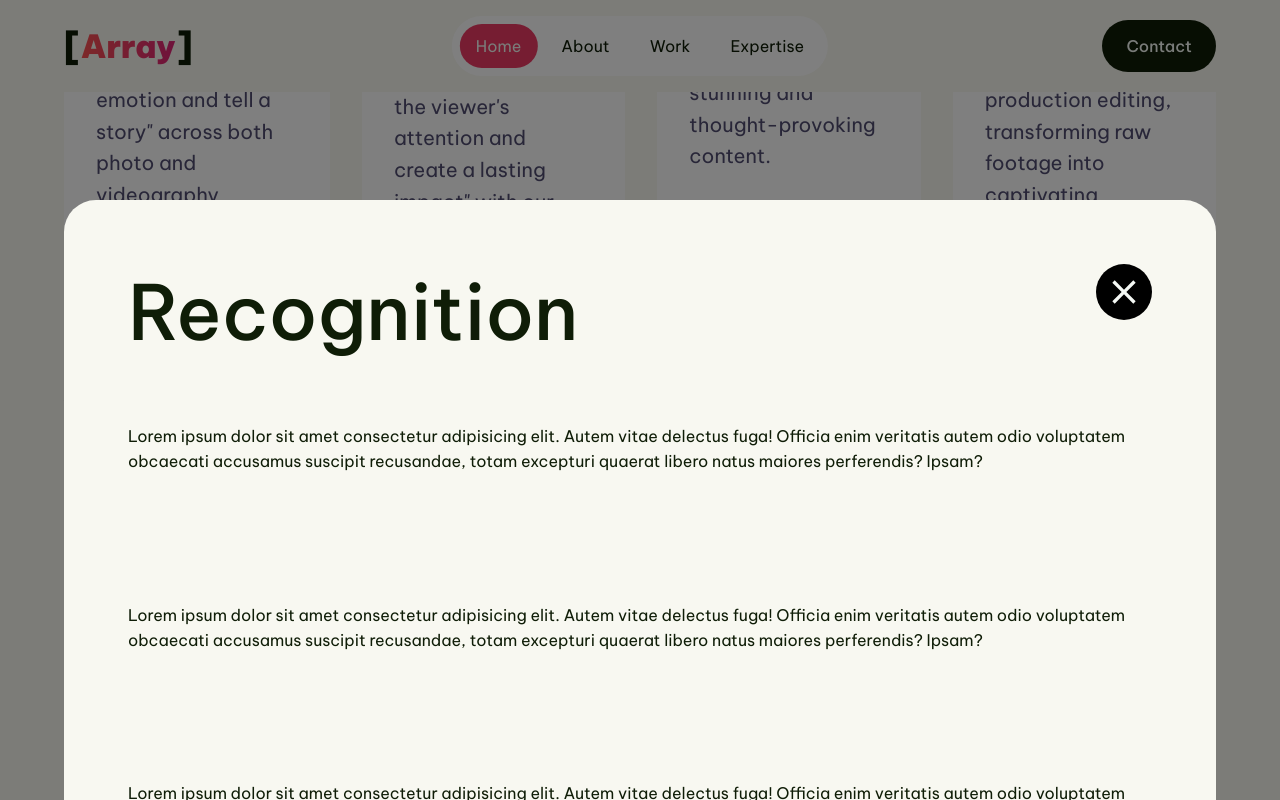
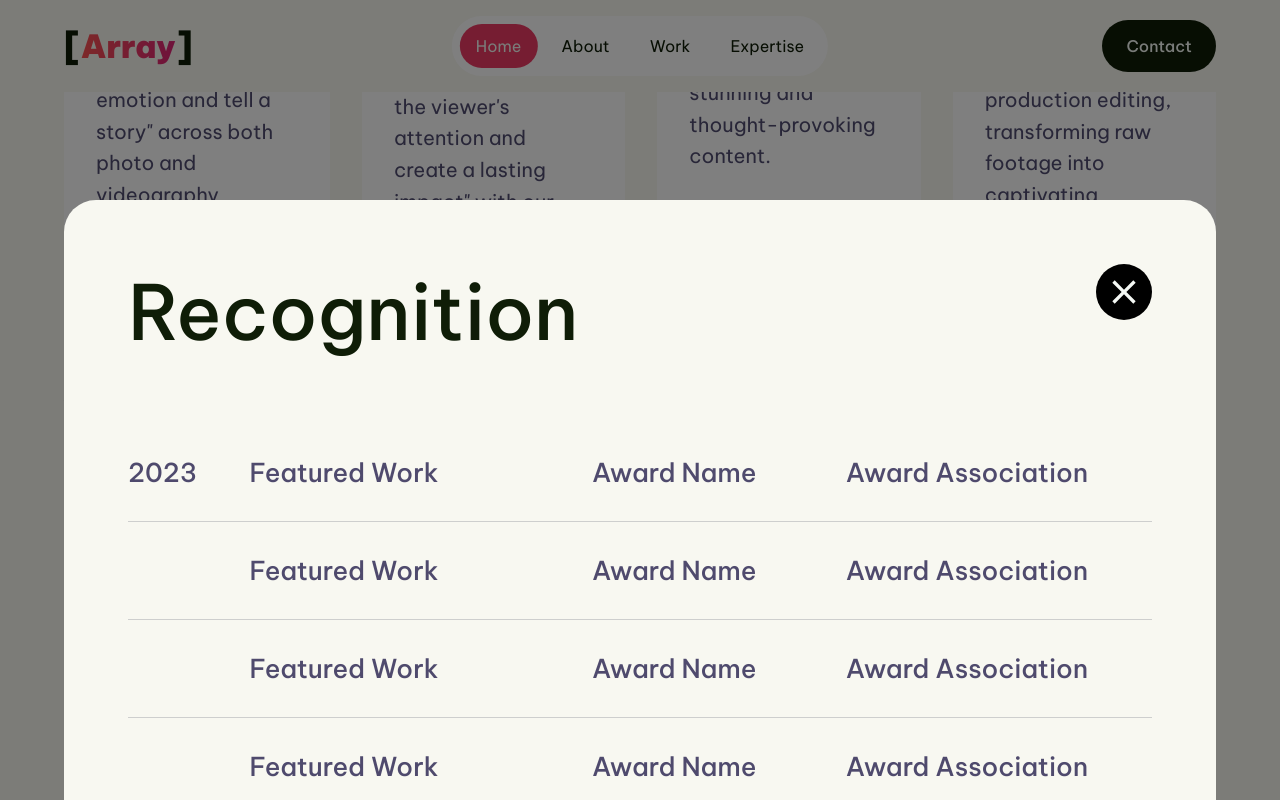
Before and after one commit to SnayderRodrigues/react-study, a React (Vite) app: page / in a window 1280 px wide. Both pictures are taken after a click on the button "See all awards". Shown: the part 10257-11057 px from the top of the page. Built offline with nearby package versions, Linux system fonts and the light colour scheme.

Commit message:
finish the low-fidelity prototype of the awards modal

```diff
--- a/src/components/AwardsModal.jsx
+++ b/src/components/AwardsModal.jsx
@@ -1,56 +1,101 @@
 import { MdClose } from "react-icons/md";
 
-const AwardsModal = ({closeModal}) => {
-
-
-
-    return (
-    <div className="awardsModal">
-      <div className="awardsModal__backdrop"></div>
+const AwardsModal = ({ closeModal }) => {
+  return (
+    <div className="awardsModal" data-lenis-prevent>
+      <div
+        className="awardsModal__backdrop"
+        onClick={() => {
+          closeModal(false);
+          document.body.classList.remove("scroll-lock");
+        }}
+      ></div>
       <div className="wrapper awardsModal__wrapper">
         <div className="wrapper awardsModal__body">
-          <button className="awardsModal__closeButton button" onClick={() => closeModal(false)}>
+          <button
+            className="awardsModal__closeButton button"
+            onClick={() => {
+              closeModal(false);
+              document.body.classList.remove("scroll-lock");
+            }}
+          >
             <MdClose />
           </button>
           <div className="awardsModal__title">
             <span>Recognition</span>
           </div>
-          <p>
-            Lorem ipsum dolor sit amet consectetur adipisicing elit. Autem vitae
-            delectus fuga! Officia enim veritatis autem odio voluptatem
-            obcaecati accusamus suscipit recusandae, totam excepturi quaerat
-            libero natus maiores perferendis? Ipsam?
-          </p>
-          <p>
-            Lorem ipsum dolor sit amet consectetur adipisicing elit. Autem vitae
-            delectus fuga! Officia enim veritatis autem odio voluptatem
-            obcaecati accusamus suscipit recusandae, totam excepturi quaerat
-            libero natus maiores perferendis? Ipsam?
-          </p>
-          <p>
-            Lorem ipsum dolor sit amet consectetur adipisicing elit. Autem vitae
-            delectus fuga! Officia enim veritatis autem odio voluptatem
-            obcaecati accusamus suscipit recusandae, totam excepturi quaerat
-            libero natus maiores perferendis? Ipsam?
-          </p>
-          <p>
-            Lorem ipsum dolor sit amet consectetur adipisicing elit. Autem vitae
-            delectus fuga! Officia enim veritatis autem odio voluptatem
-            obcaecati accusamus suscipit recusandae, totam excepturi quaerat
-            libero natus maiores perferendis? Ipsam?
-          </p>
-          <p>
-            Lorem ipsum dolor sit amet consectetur adipisicing elit. Autem vitae
-            delectus fuga! Officia enim veritatis autem odio voluptatem
-            obcaecati accusamus suscipit recusandae, totam excepturi quaerat
-            libero natus maiores perferendis? Ipsam?
-          </p>
-          <p>
-            Lorem ipsum dolor sit amet consectetur adipisicing elit. Autem vitae
-            delectus fuga! Officia enim veritatis autem odio voluptatem
-            obcaecati accusamus suscipit recusandae, totam excepturi quaerat
-            libero natus maiores perferendis? Ipsam?
-          </p>
+          <div className="awardsModal__card">
+            <span className="awardsModal__card-year">2023</span>
+            <span className="awardsModal__card-title">Featured Work</span>
+            <span className="awardsModal__card-name">Award Name</span>
+            <span className="awardsModal__card-association">Award Association</span>
+          </div>
+          <div className="awardsModal__card">
+            <span className="awardsModal__card-year"></span>
+            <span className="awardsModal__card-title">Featured Work</span>
+            <span className="awardsModal__card-name">Award Name</span>
+            <span className="awardsModal__card-association">Award Association</span>
+          </div>
+          <div className="awardsModal__card">
+            <span className="awardsModal__card-year"></span>
+            <span className="awardsModal__card-title">Featured Work</span>
+            <span className="awardsModal__card-name">Award Name</span>
+            <span className="awardsModal__card-association">Award Association</span>
+          </div>
+          <div className="awardsModal__card">
+            <span className="awardsModal__card-year"></span>
+            <span className="awardsModal__card-title">Featured Work</span>
+            <span className="awardsModal__card-name">Award Name</span>
+            <span className="awardsModal__card-association">Award Association</span>
+          </div>
+          <div className="awardsModal__card">
+            <span className="awardsModal__card-year">2022</span>
+            <span className="awardsModal__card-title">Featured Work</span>
+            <span className="awardsModal__card-name">Award Name</span>
+            <span className="awardsModal__card-association">Award Association</span>
+          </div>
+          <div className="awardsModal__card">
+            <span className="awardsModal__card-year"></span>
+            <span className="awardsModal__card-title">Featured Work</span>
+            <span className="awardsModal__card-name">Award Name</span>
+            <span className="awardsModal__card-association">Award Association</span>
+          </div>
+          <div className="awardsModal__card">
+            <span className="awardsModal__card-year"></span>
+            <span className="awardsModal__card-title">Featured Work</span>
+            <span className="awardsModal__card-name">Award Name</span>
+            <span className="awardsModal__card-association">Award Association</span>
+          </div>
+          <div className="awardsModal__card">
+            <span className="awardsModal__card-year"></span>
+            <span className="awardsModal__card-title">Featured Work</span>
+            <span className="awardsModal__card-name">Award Name</span>
+            <span className="awardsModal__card-association">Award Association</span>
+          </div>
+          <div className="awardsModal__card">
+            <span className="awardsModal__card-year">2021</span>
+            <span className="awardsModal__card-title">Featured Work</span>
+            <span className="awardsModal__card-name">Award Name</span>
+            <span className="awardsModal__card-association">Award Association</span>
+          </div>
+          <div className="awardsModal__card">
+            <span className="awardsModal__card-year"></span>
+            <span className="awardsModal__card-title">Featured Work</span>
+            <span className="awardsModal__card-name">Award Name</span>
+            <span className="awardsModal__card-association">Award Association</span>
+          </div>
+          <div className="awardsModal__card">
+            <span className="awardsModal__card-year"></span>
+            <span className="awardsModal__card-title">Featured Work</span>
+            <span className="awardsModal__card-name">Award Name</span>
+            <span className="awardsModal__card-association">Award Association</span>
+          </div>
+          <div className="awardsModal__card">
+            <span className="awardsModal__card-year"></span>
+            <span className="awardsModal__card-title">Featured Work</span>
+            <span className="awardsModal__card-name">Award Name</span>
+            <span className="awardsModal__card-association">Award Association</span>
+          </div>
         </div>
       </div>
     </div>
--- a/src/pages/home/Awards.jsx
+++ b/src/pages/home/Awards.jsx
@@ -5,6 +5,11 @@ import AwardsModal from "../../components/AwardsModal";
 
 const Awards = () => {
   const [openModal, setOpenModal] = useState(false);
+
+  const handleClick = () => {
+    setOpenModal(true);
+    document.body.classList.add("scroll-lock");
+  };
 
   return (
     <section id="awards" className="awards">
@@ -67,15 +72,10 @@ const Awards = () => {
             </p>
           </div>
         </div>
-        <button
-          className="button link"
-          onClick={() => {
-            setOpenModal(true);
-          }}
-        >
+        <button className="button link" onClick={handleClick}>
           See all awards <AiOutlinePlus />
         </button>
-        {openModal && <AwardsModal closeModal={setOpenModal}/>}
+        {openModal && <AwardsModal closeModal={setOpenModal} />}
       </div>
     </section>
   );
--- a/src/styles/components/_awardsmodal.scss
+++ b/src/styles/components/_awardsmodal.scss
@@ -1,7 +1,6 @@
 @use "../../../src/styles/util/" as u;
 
 .awardsModal {
-  align-self: center;
   position: fixed;
   z-index: 1000;
   top: 0;
@@ -9,11 +8,14 @@
   width: 100%;
   height: 100%;
 
+
   &__backdrop {
     position: fixed;
     z-index: -1;
     top: 0;
     left: 0;
+    right: 0;
+    bottom: 0;
     width: 100%;
     height: 100%;
     background: #000;
@@ -27,23 +29,20 @@
     height: 100%;
     width: 100%;
     opacity: 1;
-    will-change: padding;
-    overflow-y: scroll;
-    overflow-x: hidden;
-    overscroll-behavior: none;
+    overflow-y: auto;
+    pointer-events: none;
   }
   &__body {
-    display: grid;
+    // display: grid;
     min-width: 100vh;
     background-color: var(--bg-color);
     border-radius: 2rem;
     padding: 4rem 0;
     position: relative;
+    z-index: 2;
     margin-top: max(20vh, 200px);
+    pointer-events: all;
 
-    p {
-      margin: 4rem 0;
-    }
   }
   &__closeButton {
     display: flex;
@@ -59,9 +58,34 @@
     background-color: var(--black);
   }
   &__title {
+    margin-bottom: 4rem;
      span {
         font-size: u.rem(76);
         font-weight: 500;
      }
   }
+  &__card {
+    display: flex;
+    align-items: center;
+    justify-content: space-between;
+    color: var(--text-color-3);
+    font-size: u.rem(26);
+    font-weight: 500;
+    padding: 2rem 0;
+    border-bottom: 1.5px solid var(--gray);
+
+    &-year {
+      min-width: 6rem;
+      padding-right: 1rem;
+    }
+    &-title {
+      padding-right: 8rem;
+    }
+    &-name {
+      padding-right: 4rem;
+    }
+    &-association {
+      padding-right: 4rem;
+    }
+  }
 }
--- a/src/styles/global/_boilerplate.scss
+++ b/src/styles/global/_boilerplate.scss
@@ -19,6 +19,10 @@ body {
   // );
   // line-height: 1.98;
   overflow-x: hidden;
+}
+
+.scroll-lock {
+  overflow: hidden!important;
 }
 
 main {
```
